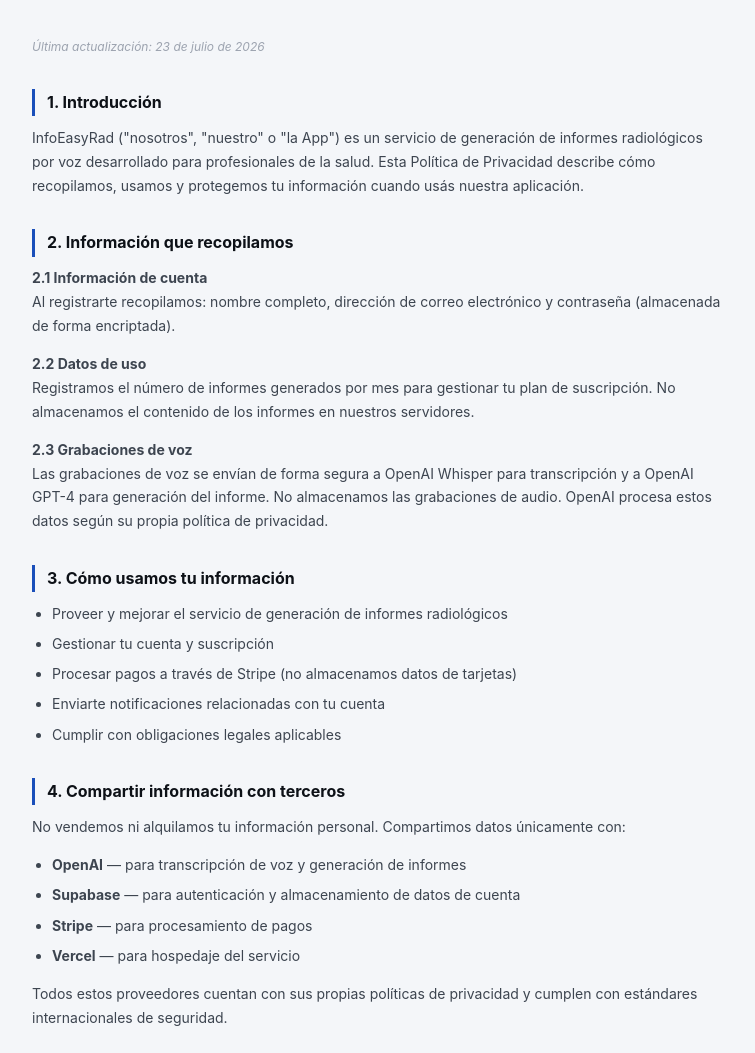
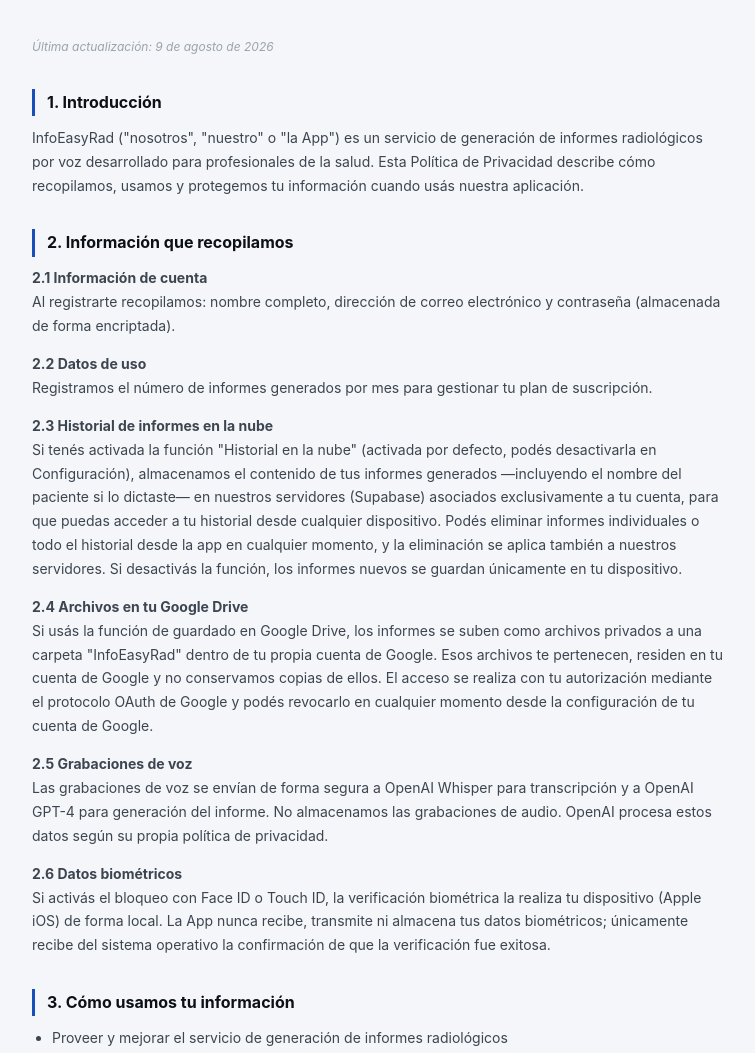
Before and after one commit to InfoEasyRad/infoeasyrad, a website: page privacy.html in a window 1280 px wide. Shown: the part 196-1249 px from the top of the page, without its empty margins (262-1017 px from the left). Drawn offline with Linux system fonts and the light colour scheme.

Commit message:
Actualizar política de privacidad: historial en nube, Google Drive, biometría

```diff
--- a/privacy.html
+++ b/privacy.html
@@ -35,15 +35,18 @@ ul li{font-size:14px;color:#3d4550;margin-bottom:0.4rem}
       <p>InfoEasyRad — Radiology Reports</p>
     </div>
   </div>
-  <div class="updated">Última actualización: 23 de julio de 2026</div>
+  <div class="updated">Última actualización: 9 de agosto de 2026</div>
 
   <h2>1. Introducción</h2>
   <p>InfoEasyRad ("nosotros", "nuestro" o "la App") es un servicio de generación de informes radiológicos por voz desarrollado para profesionales de la salud. Esta Política de Privacidad describe cómo recopilamos, usamos y protegemos tu información cuando usás nuestra aplicación.</p>
 
   <h2>2. Información que recopilamos</h2>
   <p><strong>2.1 Información de cuenta</strong><br>Al registrarte recopilamos: nombre completo, dirección de correo electrónico y contraseña (almacenada de forma encriptada).</p>
-  <p><strong>2.2 Datos de uso</strong><br>Registramos el número de informes generados por mes para gestionar tu plan de suscripción. No almacenamos el contenido de los informes en nuestros servidores.</p>
-  <p><strong>2.3 Grabaciones de voz</strong><br>Las grabaciones de voz se envían de forma segura a OpenAI Whisper para transcripción y a OpenAI GPT-4 para generación del informe. No almacenamos las grabaciones de audio. OpenAI procesa estos datos según su propia política de privacidad.</p>
+  <p><strong>2.2 Datos de uso</strong><br>Registramos el número de informes generados por mes para gestionar tu plan de suscripción.</p>
+  <p><strong>2.3 Historial de informes en la nube</strong><br>Si tenés activada la función "Historial en la nube" (activada por defecto, podés desactivarla en Configuración), almacenamos el contenido de tus informes generados —incluyendo el nombre del paciente si lo dictaste— en nuestros servidores (Supabase) asociados exclusivamente a tu cuenta, para que puedas acceder a tu historial desde cualquier dispositivo. Podés eliminar informes individuales o todo el historial desde la app en cualquier momento, y la eliminación se aplica también a nuestros servidores. Si desactivás la función, los informes nuevos se guardan únicamente en tu dispositivo.</p>
+  <p><strong>2.4 Archivos en tu Google Drive</strong><br>Si usás la función de guardado en Google Drive, los informes se suben como archivos privados a una carpeta "InfoEasyRad" dentro de tu propia cuenta de Google. Esos archivos te pertenecen, residen en tu cuenta de Google y no conservamos copias de ellos. El acceso se realiza con tu autorización mediante el protocolo OAuth de Google y podés revocarlo en cualquier momento desde la configuración de tu cuenta de Google.</p>
+  <p><strong>2.5 Grabaciones de voz</strong><br>Las grabaciones de voz se envían de forma segura a OpenAI Whisper para transcripción y a OpenAI GPT-4 para generación del informe. No almacenamos las grabaciones de audio. OpenAI procesa estos datos según su propia política de privacidad.</p>
+  <p><strong>2.6 Datos biométricos</strong><br>Si activás el bloqueo con Face ID o Touch ID, la verificación biométrica la realiza tu dispositivo (Apple iOS) de forma local. La App nunca recibe, transmite ni almacena tus datos biométricos; únicamente recibe del sistema operativo la confirmación de que la verificación fue exitosa.</p>
 
   <h2>3. Cómo usamos tu información</h2>
   <ul>
@@ -58,7 +61,7 @@ ul li{font-size:14px;color:#3d4550;margin-bottom:0.4rem}
   <p>No vendemos ni alquilamos tu información personal. Compartimos datos únicamente con:</p>
   <ul>
     <li><strong>OpenAI</strong> — para transcripción de voz y generación de informes</li>
-    <li><strong>Supabase</strong> — para autenticación y almacenamiento de datos de cuenta</li>
+    <li><strong>Supabase</strong> — para autenticación, datos de cuenta y, si está activado, el historial de informes en la nube</li>
     <li><strong>Stripe</strong> — para procesamiento de pagos</li>
     <li><strong>Vercel</strong> — para hospedaje del servicio</li>
   </ul>
@@ -68,8 +71,8 @@ ul li{font-size:14px;color:#3d4550;margin-bottom:0.4rem}
   <p>Implementamos medidas de seguridad estándar de la industria, incluyendo transmisión de datos encriptada mediante HTTPS/TLS y contraseñas almacenadas con hash bcrypt. Sin embargo, ningún sistema es 100% seguro.</p>
 
   <h2>6. Datos de pacientes</h2>
-  <p>InfoEasyRad es una herramienta de asistencia para profesionales de la salud. El usuario es responsable de manejar los datos de sus pacientes de acuerdo con las leyes de privacidad médica aplicables en su jurisdicción. No incluyas información de identificación personal de pacientes innecesaria en los dictados.</p>
-
+  <p>InfoEasyRad es una herramienta de asistencia para profesionales de la salud. El usuario es responsable de manejar los datos de sus pacientes de acuerdo con las leyes de privacidad médica aplicables en su jurisdicción, y de contar con las autorizaciones necesarias para procesarlos.</p>
+  <p>Cuando la función "Historial en la nube" está activada, los informes —que pueden incluir datos de pacientes— se almacenan cifrados en tránsito (HTTPS/TLS) y protegidos por autenticación, accesibles únicamente desde tu cuenta. Recomendamos no incluir información de identificación personal de pacientes que no sea necesaria en los dictados, y utilizar el número de expediente en lugar de datos sensibles adicionales cuando sea posible.</p>
   <h2>7. Tus derechos</h2>
   <p>Tenés derecho a:</p>
   <ul>
```
